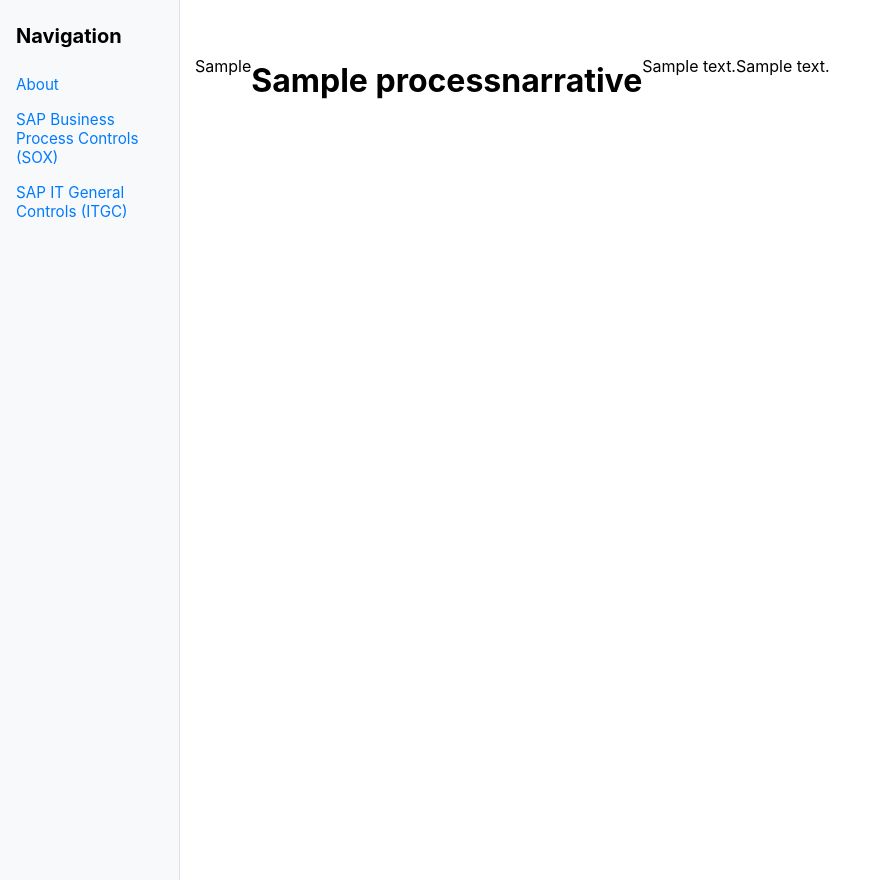
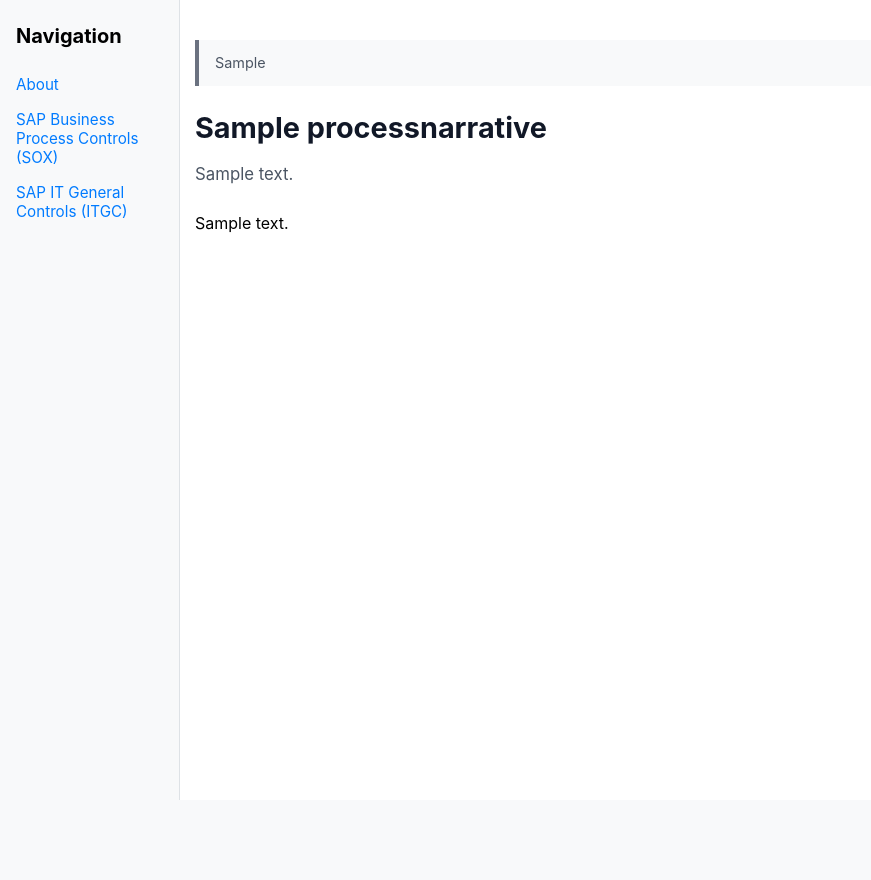
Before and after one commit to bdeery002/sapsoxcontrols, a Django app: a page that uses templates/sox_controls/process_narrative.html in a window 1280 px wide. Shown: the whole page, without its empty margins (0-871 px from the left). After the commit the page ends 800 px from the top, so only its background shows below. Run offline with Django 5.2, Linux system fonts and the light colour scheme; tables that the repository leaves empty hold one stand-in row (values such as "Sample post"); some libraries are stand-ins or nearby versions.

Commit message:
narrative

```diff
--- a/static/css/styles.css
+++ b/static/css/styles.css
@@ -281,6 +281,68 @@ table.table th {
 
 
 
+/* Process Narrative Page */
+.process-narrative {
+    max-width: 900px;
+}
+
+.process-narrative .disclaimer {
+    background-color: #f8f9fa;
+    border-left: 4px solid #6b7280;
+    padding: 12px 16px;
+    margin: 0 0 24px 0;
+    color: #4b5563;
+    font-size: 0.9rem;
+    line-height: 1.5;
+}
+
+.process-narrative h1 {
+    font-size: 1.8rem;
+    margin: 0 0 16px 0;
+    color: #111827;
+}
+
+.process-narrative .lead {
+    font-size: 1.05rem;
+    color: #4b5563;
+    margin: 0 0 24px 0;
+    line-height: 1.6;
+}
+
+.process-narrative .narrative-content {
+    line-height: 1.6;
+}
+
+.process-narrative .narrative-content h2,
+.process-narrative .narrative-content h3 {
+    margin-top: 28px;
+    margin-bottom: 12px;
+    color: #111827;
+}
+
+.process-narrative .narrative-content p {
+    margin-bottom: 16px;
+}
+
+.process-narrative .narrative-content ol,
+.process-narrative .narrative-content ul {
+    padding-left: 24px;
+    margin-bottom: 16px;
+}
+
+.process-narrative .narrative-content li {
+    margin-bottom: 8px;
+}
+
+.process-narrative .narrative-content strong {
+    color: #111827;
+}
+
+
+
+
+
+
 tr:hover {
     background-color: #f1f3f5 !important;
 }
--- a/templates/sox_controls/process_narrative.html
+++ b/templates/sox_controls/process_narrative.html
@@ -1,8 +1,8 @@
 {% extends "base.html" %}
 
 {% block content %}
-<div class="process-narrative container">
-  <p class="disclaimer text-muted border-start ps-3 mb-4">
+<div class="process-narrative">
+  <p class="disclaimer">
     {{ narrative.disclaimer }}
   </p>
 
```
